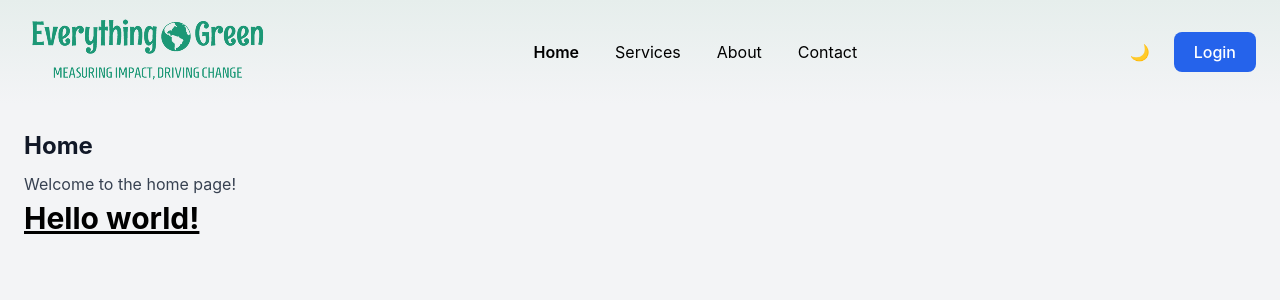
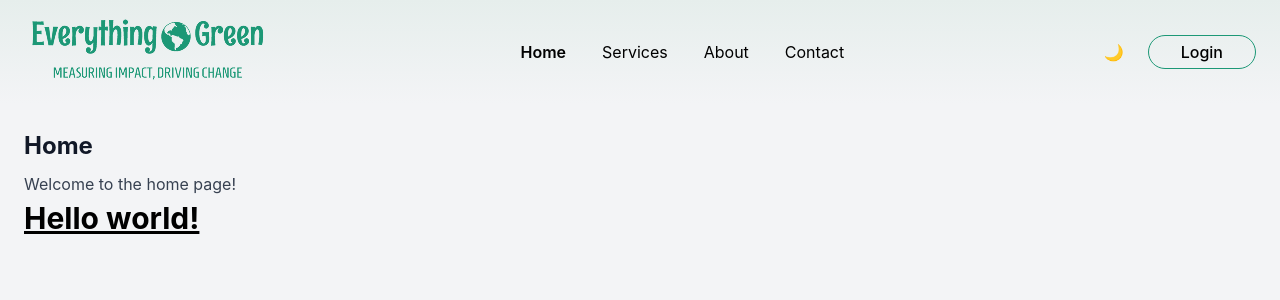
Before and after one commit to Eity2021/Round-2-tailwind, a React (Create React App) app: page / in a window 1280 px wide. Shown: the top 300 px of the page. Built offline with nearby package versions, Linux system fonts and the light colour scheme.

Commit message:
make resuable button

```diff
--- a/src/components/button/DynamicButton.js
+++ b/src/components/button/DynamicButton.js
@@ -5,21 +5,21 @@ export default function DynamicButton({
   onClick,
 }) {
   const baseClasses =
-    "rounded-lg font-medium transition-colors duration-300 ease-in-out";
+    "rounded-[30px] font-medium transition-colors duration-300 ease-in-out";
 
   const sizeClasses = {
-    sm: "px-3 py-1 text-sm",
-    md: "px-5 py-2 text-base",
-    lg: "px-6 py-3 text-lg",
+    sm: "px-8 py-1 text-sm",
+    md: "px-8 py-2 text-base",
+    lg: "px-8 py-2 text-lg",
   };
 
   const variantClasses = {
     primary:
-      "bg-blue-600 text-white hover:bg-blue-700 dark:bg-yellow-500 dark:hover:bg-yellow-600",
+      "bg-button text-white hover:bg-buttonHover dark:bg-button dark:hover:bg-buttonHover ",
     secondary:
-      "bg-gray-200 text-gray-900 hover:bg-gray-300 dark:bg-gray-700 dark:text-white dark:hover:bg-gray-600",
+      "bg-gray-200 text-gray-900 hover:bg-gray-300 dark:bg-gray-700 dark:text-white dark:hover:bg-gray-600 ",
     outlined:
-      "bg-transparent border border-blue-600 text-blue-600 hover:bg-blue-50 dark:border-yellow-500 dark:text-yellow-500 dark:hover:bg-yellow-600/20",
+      " bg-transparent border border-button text-heading hover:bg-primary/20 dark:border-button dark:text-primary dark:hover:bg-yellow-600/20 ",
   };
 
   return (
--- a/src/components/navbar/MobileResponsive.js
+++ b/src/components/navbar/MobileResponsive.js
@@ -80,7 +80,9 @@ export default function MobileResponsive({ setIsOpen, isOpen }) {
             Services
           </NavLink>
           <div className="mt-4">
-            <DynamicButton>Login</DynamicButton>
+            <DynamicButton variant="outlined" size="sm">
+              Login
+            </DynamicButton>
           </div>
         </div>
       </div>
--- a/src/components/navbar/Navbar.js
+++ b/src/components/navbar/Navbar.js
@@ -72,7 +72,9 @@ export default function Navbar() {
         <div className="flex items-center space-x-3">
           <ToggleTheme />
           <div className="hidden md:block">
-            <DynamicButton>Login</DynamicButton>
+            <DynamicButton variant="outlined" size="sm">
+              Login
+            </DynamicButton>
           </div>
 
           {/* Mobile Hamburger */}
--- a/tailwind.config.js
+++ b/tailwind.config.js
@@ -5,11 +5,13 @@ module.exports = {
   theme: {
     extend: {
       colors: {
-        primary: "#1D4ED8",
+        primary: "#1C9876",
         secondary: "#F59E0B",
         backgroundColorOne: "#E6EEEC",
         backgroundColorTwo: "#FFFFFF00",
         heading: "#000000",
+        button: "#1C9876",
+        buttonHover: "#22a580",
       },
       fontFamily: {
         sans: ["Inter", "ui-sans-serif", "system-ui"],
```
